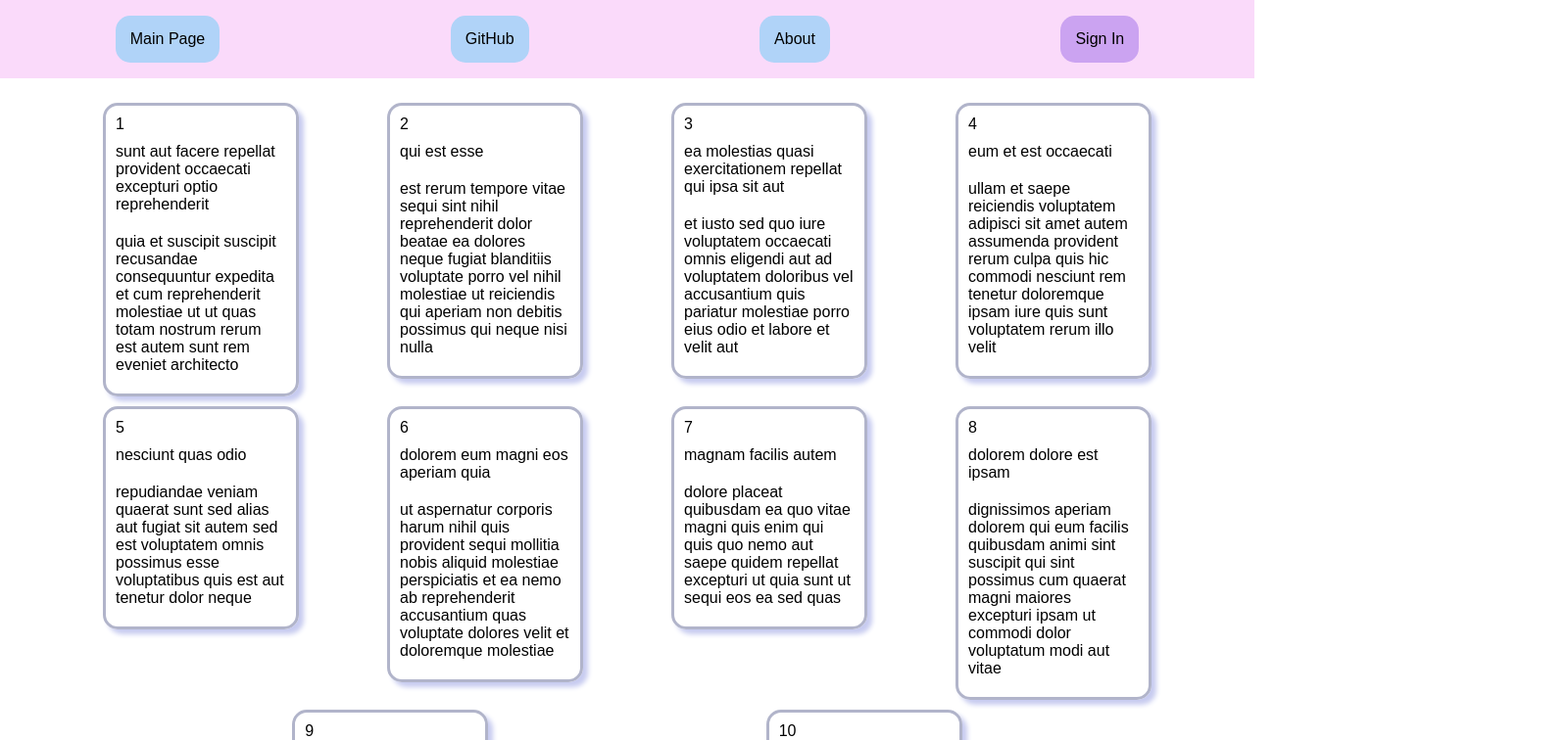
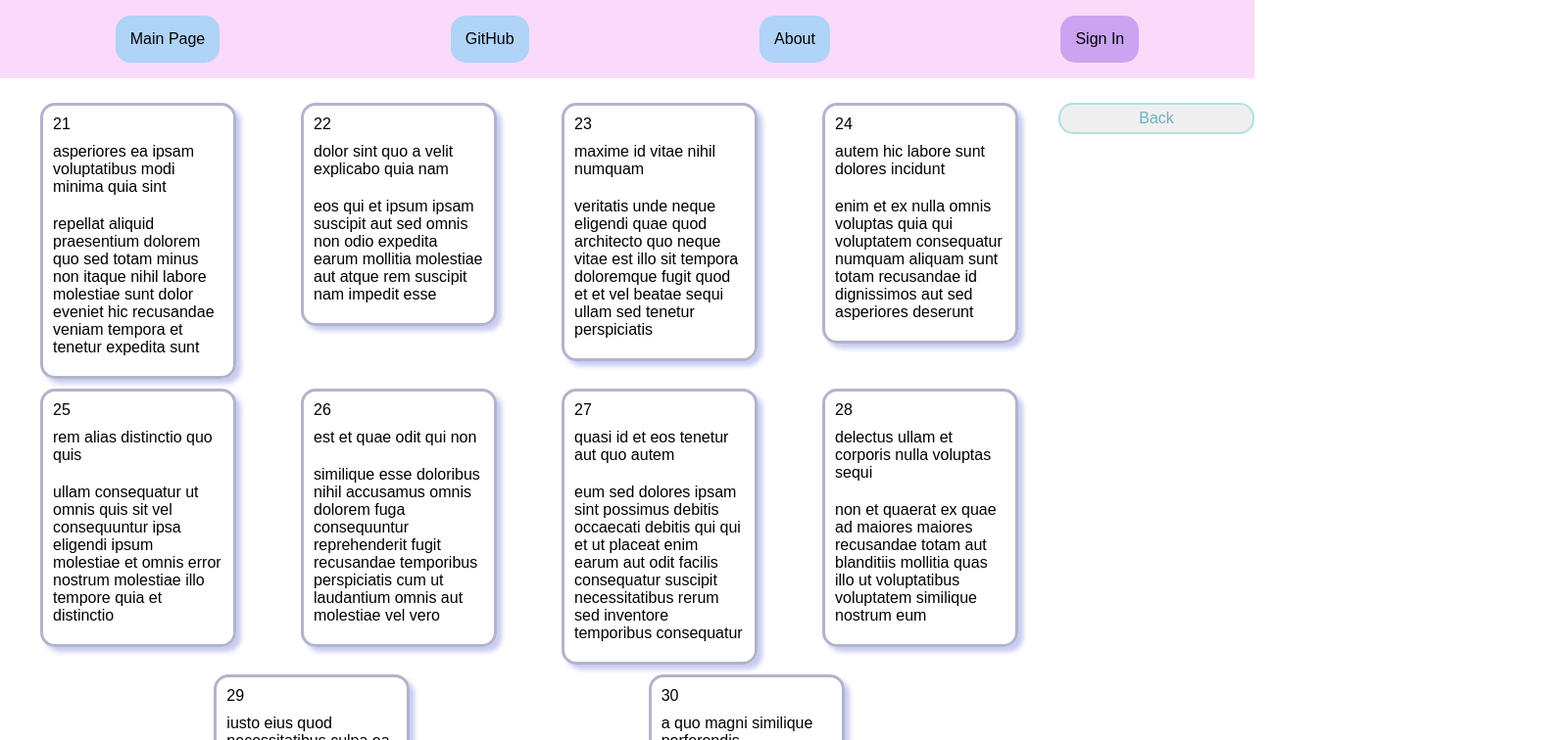
Before and after one commit to javaPepper/drag.n.drop, a React (Create React App) app: page / in a window 1280 px wide. Shown: the top 756 px of the page at 98% size, 1600 px wide, since content can reach past the window. Built offline with nearby package versions, Linux system fonts and the light colour scheme.

Commit message:
feat: add back button into postLists.tsx

```diff
--- a/src/components/app.tsx
+++ b/src/components/app.tsx
@@ -3,7 +3,7 @@ import Header from "./header";
 import PostsList from "./posts-list";
 
 export default function App() {
-  const userId = 1;
+  const userId = 3;
   return (
     <>
       <header className="header">
@@ -12,8 +12,13 @@ export default function App() {
         </div>
       </header>
       <main>
-        <PostsList
-        id={userId}/>
+        <div className="main-container">
+          <PostsList
+          id={userId}/>
+          <div className="button">
+            <button className="back-button">Back</button>
+          </div>
+        </div>
       </main>
       <footer>
         <Footer />
--- a/src/components/header.tsx
+++ b/src/components/header.tsx
@@ -1,6 +1,6 @@
 export default function Header() {
     return(
-        <nav className="header container">
+        <nav className="header header-container">
             <ul className="nav-list">
                 <li className="nav-list-item">
                     <button className="btn">Main Page</button>
--- a/src/scss/_base.scss
+++ b/src/scss/_base.scss
@@ -1,4 +1,4 @@
-main {
+.main-container {
     display: flex;
     justify-content: center;
 }
@@ -11,3 +11,16 @@ main {
     justify-content: space-evenly;
     width: 1200px;
 }
+
+.back-button {
+    border: 2px solid #b0e0e6;
+    padding: 5px 10px;
+    border-radius: 15px;
+    width: 200px;
+    color: #6db3bd;
+}
+
+.back-button:hover {
+    color: #ffffff;
+    background-color: #6db3bd;
+}
--- a/src/scss/components/_header.scss
+++ b/src/scss/components/_header.scss
@@ -1,7 +1,7 @@
 .header {
     margin-bottom: 25px;
 }
-.container {
+.header-container {
     display: flex;
     justify-content: center;
     background: rgb(250, 218, 250);
```
